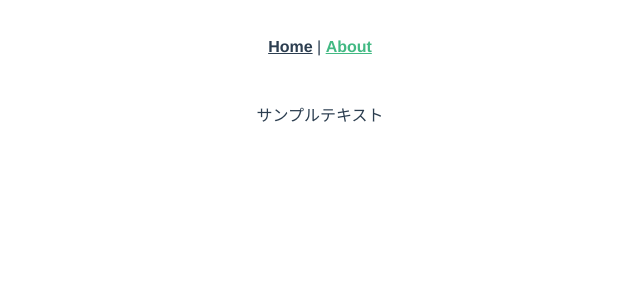
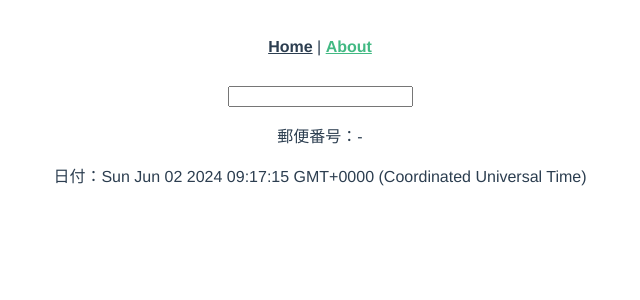
Before and after one commit to mashijifu/vue3-ts-example, a Vue app: page /about in a window 1280 px wide. Shown: the top 300 px of the page, without its empty margins (320-960 px from the left). Built offline with nearby package versions, Linux system fonts and the light colour scheme.

Commit message:
compositionAPI課題2

```diff
--- a/src/views/AboutView.vue
+++ b/src/views/AboutView.vue
@@ -1,8 +1,24 @@
 <template>
-  <p>{{ text }}</p>
+  <div class="post-code">
+    <input maxlength="7" type="text" v-model="postCode" />
+    <p>郵便番号：{{ hyphenCode }}</p>
+    <p>日付：{{ displayDate() }}</p>
+  </div>
 </template>
+
 <script setup lang="ts">
-import { ref } from "vue";
+import { ref, computed } from "vue";
 
-const text = "サンプルテキスト";
+/* ①データを返す */
+const postCode = ref("");
+
+/* ②算出プロパティを定義する */
+const hyphenCode = computed((): string => {
+  return postCode.value.slice(0, 3) + "-" + postCode.value.slice(3, 7);
+});
+
+/* ③各メソッドを定義する */
+const displayDate = (): any => {
+  return new Date();
+};
 </script>
```
